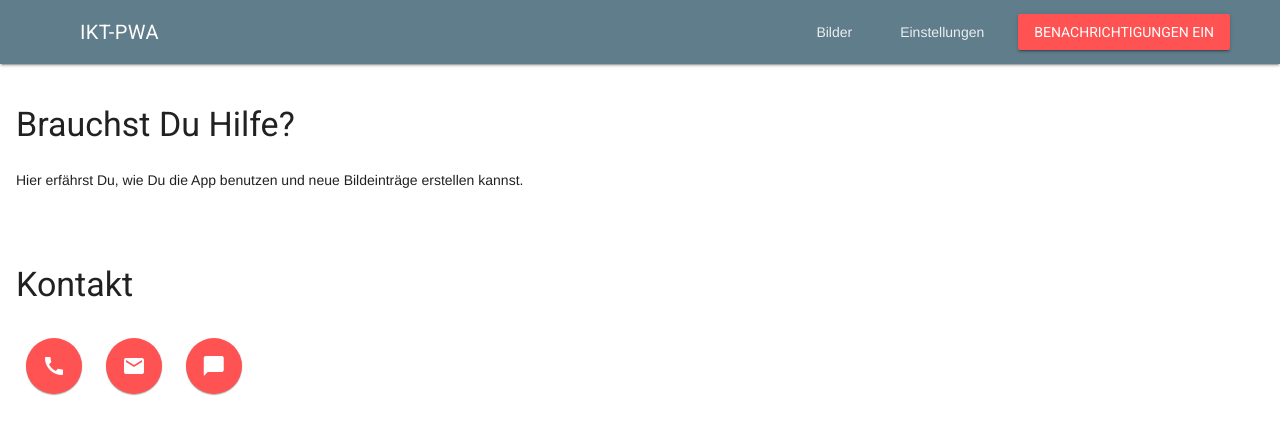
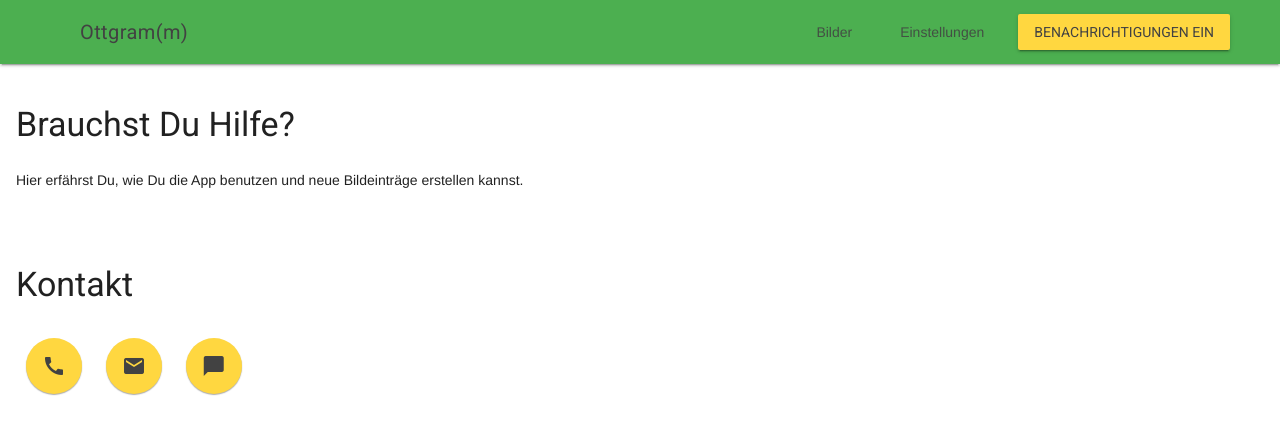
Before and after one commit to KatharinaSchippl/IKT-Abgabe, a website: page IKT-Projekt/public/help/index.html in a window 1280 px wide. Drawn offline with nearby package versions, Linux system fonts and the light colour scheme.

Commit message:
fix colour in help

```diff
--- a/IKT-Projekt/public/help/index.html
+++ b/IKT-Projekt/public/help/index.html
@@ -8,8 +8,7 @@
   <title>Help</title>
   <link href="https://fonts.googleapis.com/css?family=Roboto:400,700" rel="stylesheet">
   <link rel="stylesheet" href="https://fonts.googleapis.com/icon?family=Material+Icons">
-  <link rel="stylesheet"
-        href="https://code.getmdl.io/1.3.0/material.blue_grey-red.min.css">
+  <link rel="stylesheet" href="https://code.getmdl.io/1.3.0/material.green-amber.min.css" />
   <link rel="stylesheet" href="/src/css/help.css">
   <link rel="manifest" href="../manifest.json">
 </head>
@@ -20,7 +19,7 @@
     <header class="mdl-layout__header">
       <div class="mdl-layout__header-row">
         <!-- Title in NavigationBar-->
-        <span class="mdl-layout-title">IKT-PWA</span>
+        <span class="mdl-layout-title">Ottgram(m)</span>
         <!-- Add spacer, to align navigation to the right -->
         <div class="mdl-layout-spacer"></div>
         <!-- Navigation. We hide it in small screens. -->
@@ -36,7 +35,7 @@
       </div>
     </header>
     <div class="mdl-layout__drawer">
-      <span class="mdl-layout-title">IKT-PWA</span>
+      <span class="mdl-layout-title">Ottgram(m)</span>
       <nav class="mdl-navigation">
         <a class="mdl-navigation__link" href="/">Feed</a>
         <a class="mdl-navigation__link" href="/help">Help</a>
```
